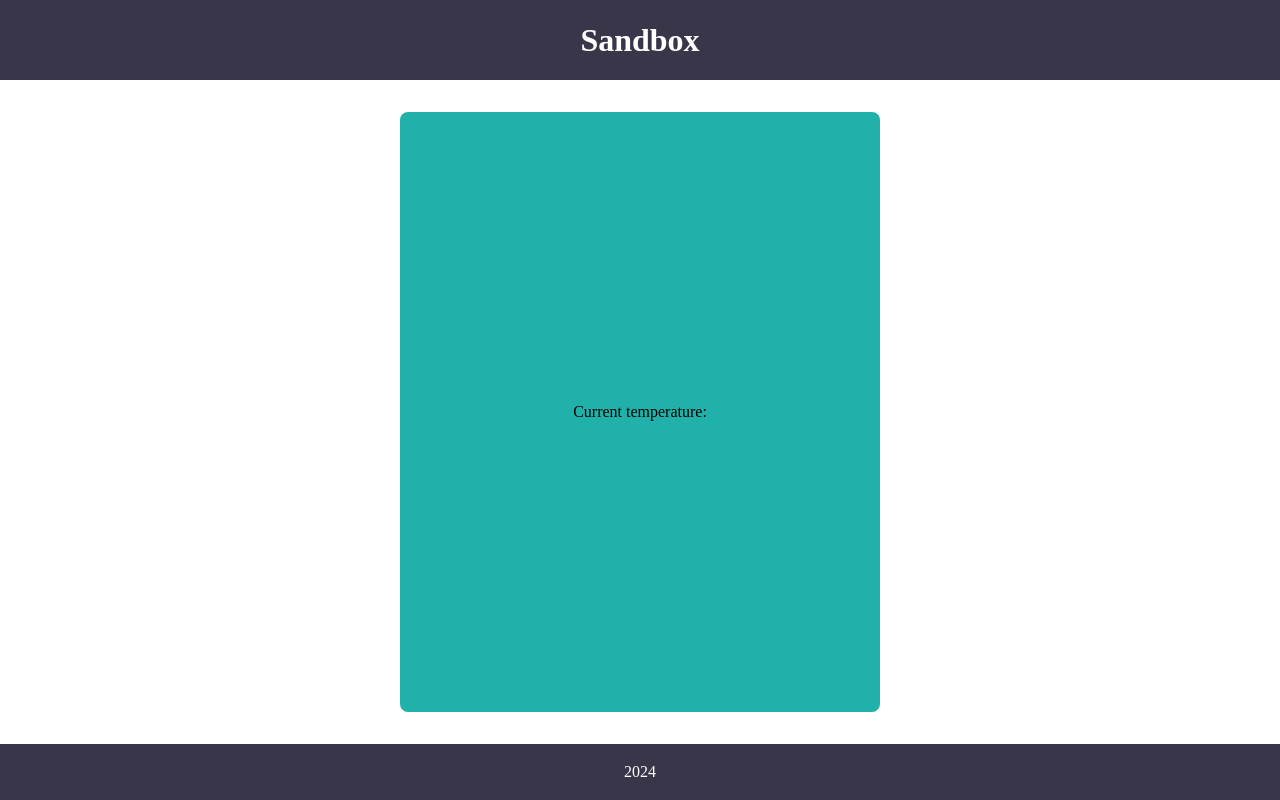
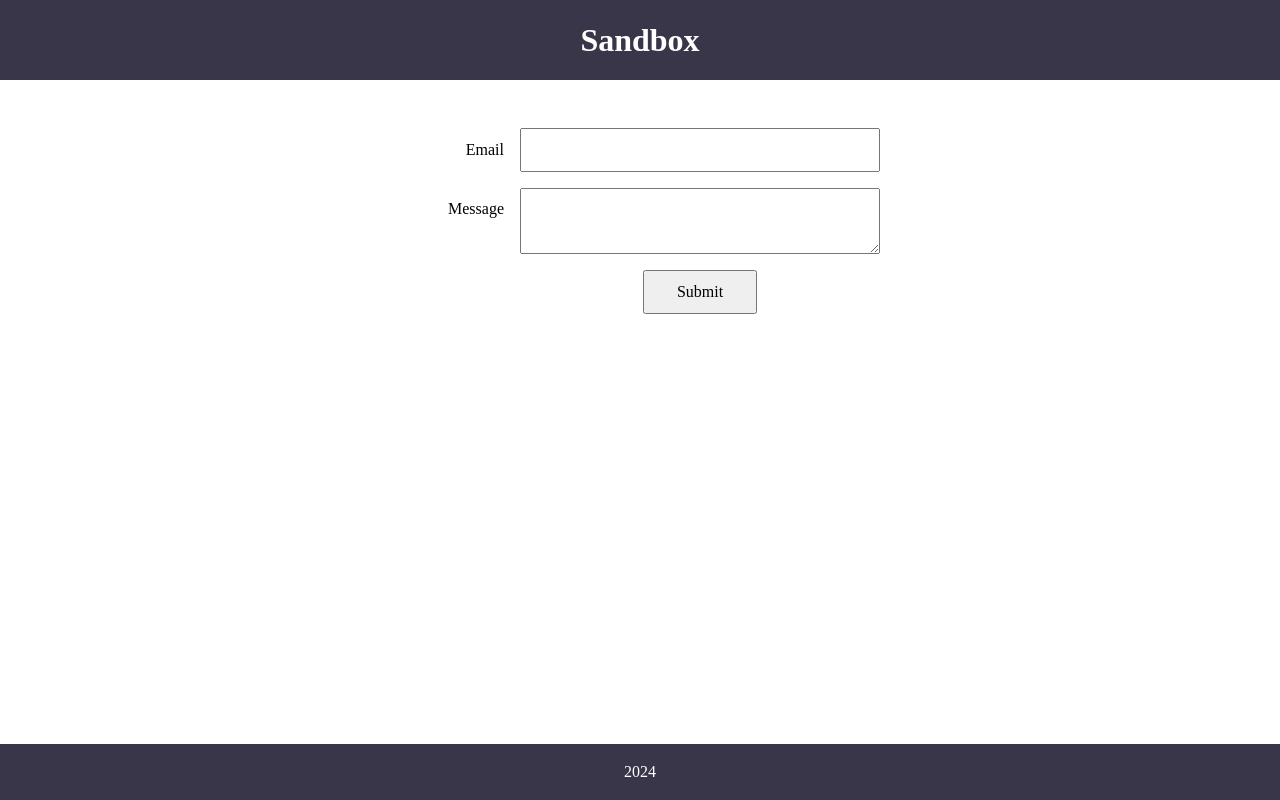
Before and after one commit to paulichdom/joy-of-react-playground, a React (Vite) app: page / in a window 1280 px wide. Built offline with nearby package versions, Linux system fonts and the light colour scheme; no server answers.

Commit message:
implement emailjs service

```diff
--- a/package.json
+++ b/package.json
@@ -12,6 +12,7 @@
   },
   "dependencies": {
     "date-fns": "^3.6.0",
+    "emailjs-com": "^3.2.0",
     "new-component": "^5.0.2",
     "react": "^18.2.0",
     "react-dom": "^18.2.0",
--- a/src/App.tsx
+++ b/src/App.tsx
@@ -1,10 +1,11 @@
+import ContactForm from './components/ContactForm';
 import Layout from './components/Layout';
-import Temperature from './components/Temperature';
+//import Temperature from './components/Temperature';
 
 function App() {
   return (
     <Layout>
-      <Temperature />
+      <ContactForm />
     </Layout>
   );
 }
--- a/src/components/ContactForm/ContactForm.tsx
+++ b/src/components/ContactForm/ContactForm.tsx
@@ -1,7 +1,11 @@
 import React from 'react';
 import styled from 'styled-components';
+import emailjs from 'emailjs-com';
 
-const ENDPOINT = import.meta.env.VITE_CONTACT_FORM_ENDPOINT;
+// const ENDPOINT = import.meta.env.VITE_CONTACT_FORM_ENDPOINT;
+const EMAILJS_SERVICE_ID = import.meta.env.VITE_EMAILJS_SERVICE_ID;
+const EMAILJS_TEMPLATE_ID = import.meta.env.VITE_EMAILJS_TEMPLATE_ID;
+const EMAILJS_USER_ID = import.meta.env.VITE_EMAILJS_USER_ID;
 
 type FormEvent = React.FormEvent<HTMLFormElement>;
 type NetworkStatus = 'idle' | 'loading' | 'success' | 'error';
@@ -21,22 +25,31 @@ function ContactForm() {
 
     setStatus('loading');
 
-    const response = await fetch(ENDPOINT, {
-      method: 'POST',
-      body: JSON.stringify({
-        email,
-        message,
-      }),
-    });
+    const templateParams = {
+      from_name: email,
+      to_name: 'Dom',
+      message: message,
+    };
 
-    const json = await response.json();
-    console.log(json);
+    try {
+      const response = await emailjs.send(
+        EMAILJS_SERVICE_ID,
+        EMAILJS_TEMPLATE_ID,
+        templateParams,
+        EMAILJS_USER_ID
+      );
 
-    if (json.ok) {
-      setStatus('success');
-      setMessage('');
-    } else {
-      setStatus('error');
+      console.log({ response });
+
+      if (response.text === 'OK') {
+        setStatus('success');
+        setMessage('');
+      } else {
+        setStatus('error');
+      }
+    } catch (error) {
+      console.error('Error sending email:', error);
+      throw new Error('Failed to send email');
     }
   }
 
```
Also changed, not shown: 1 other file (tests, documents, lock files or other folders).
